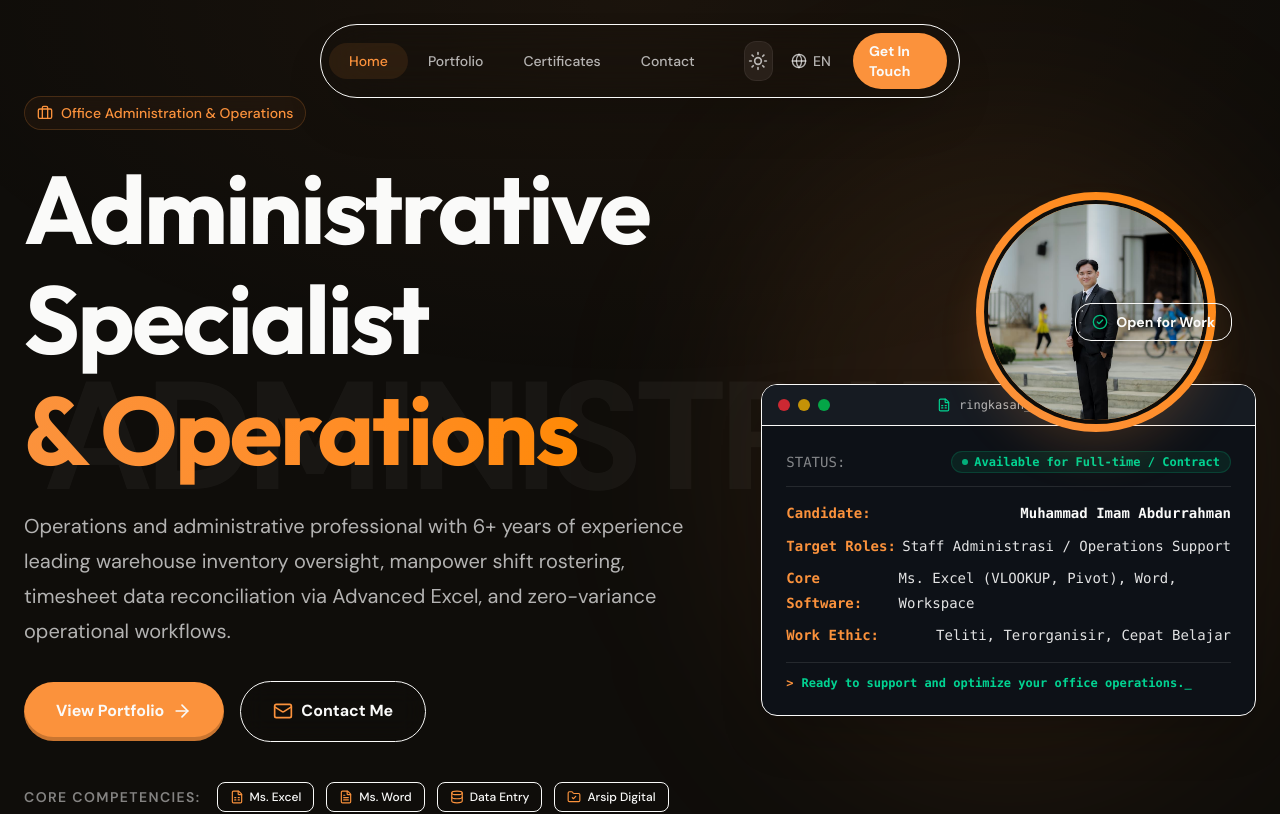
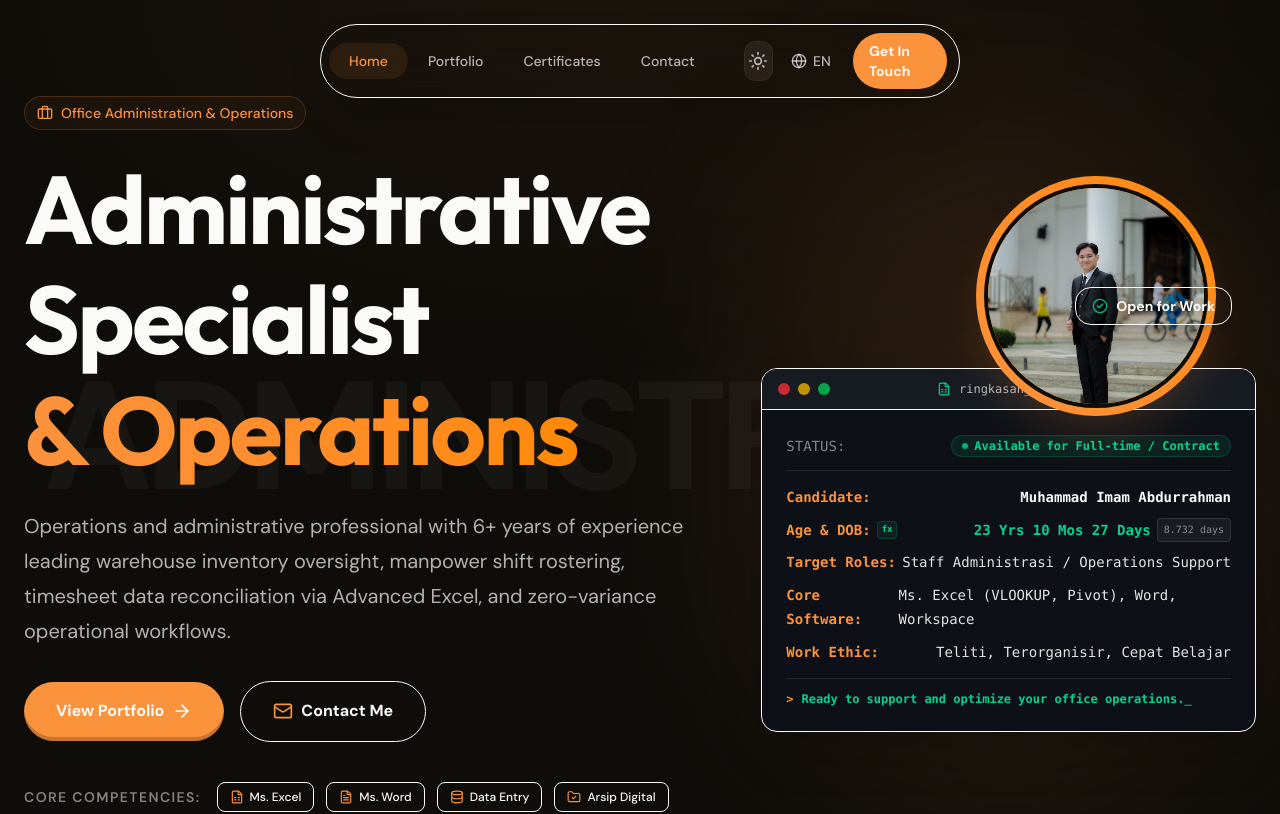
Before and after one commit to imamabdurrahmann/portfolio, a Next.js app: page / in a window 1280 px wide. Shown: the top 814 px of the page. Built offline with nearby package versions, Linux system fonts and the light colour scheme.

Commit message:
feat: add real-time dynamic age counter based on birth date (28 Dec 2002)

```diff
--- a/src/components/Banner.tsx
+++ b/src/components/Banner.tsx
@@ -6,6 +6,7 @@ import { Magnetic } from "./Magnetic";
 import { useLocale } from "@/i18n/LocaleProvider";
 import { motion } from "framer-motion";
 import { useState, useEffect } from "react";
+import { getLiveAge, AgeDetails } from "@/lib/age";
 
 const competencies = [
   { icon: FileSpreadsheet, label: "Ms. Excel" },
@@ -35,6 +36,17 @@ const TypewriterText = ({ text, delay = 0 }: { text: string; delay?: number }) =
 
 export function Banner() {
   const { t, locale } = useLocale();
+  const [mounted, setMounted] = useState(false);
+  const [age, setAge] = useState<AgeDetails>(() => getLiveAge());
+
+  useEffect(() => {
+    setMounted(true);
+    setAge(getLiveAge());
+    const interval = setInterval(() => {
+      setAge(getLiveAge());
+    }, 60000);
+    return () => clearInterval(interval);
+  }, []);
 
   return (
     <section className="hero-section relative w-full overflow-hidden flex items-center justify-center pt-32 pb-16 lg:pt-40 lg:pb-24 min-h-[95vh]">
@@ -169,6 +181,28 @@ export function Banner() {
                     <span className="text-foreground font-bold">Muhammad Imam Abdurrahman</span>
                   </div>
                   <div className="flex flex-col sm:flex-row sm:items-center justify-between gap-1">
+                    <span className="text-primary font-semibold flex items-center gap-1.5">
+                      <span>{locale === 'en' ? 'Age & DOB:' : 'Usia & Lahir:'}</span>
+                      <span
+                        className="text-[9px] px-1 py-0.2 rounded bg-emerald-500/10 text-emerald-400 border border-emerald-500/20 font-mono font-bold"
+                        title={locale === 'en' ? 'Calculated automatically every single day' : 'Terhitung otomatis setiap hari'}
+                      >
+                        fx
+                      </span>
+                    </span>
+                    <div className="text-foreground/90 flex items-center gap-1.5 flex-wrap sm:justify-end">
+                      <span className="font-bold text-emerald-400">
+                        {mounted ? (locale === 'en' ? age.formattedEn : age.formattedId) : `${age.years} Tahun`}
+                      </span>
+                      <span
+                        className="text-[10px] px-1.5 py-0.5 rounded bg-white/5 border border-white/10 text-foreground/50 font-mono"
+                        title={locale === 'en' ? 'Total days lived' : 'Total hari hidup'}
+                      >
+                        {mounted ? `${age.totalDaysFormatted} ${locale === 'en' ? 'days' : 'hari'}` : '28 Des 2002'}
+                      </span>
+                    </div>
+                  </div>
+                  <div className="flex flex-col sm:flex-row sm:items-center justify-between gap-1">
                     <span className="text-primary font-semibold">
                       {locale === 'en' ? 'Target Roles:' : 'Minat Posisi:'}
                     </span>
--- /dev/null
+++ b/src/lib/age.ts
@@ -0,0 +1,45 @@
+export interface AgeDetails {
+  years: number;
+  months: number;
+  days: number;
+  totalDays: number;
+  totalDaysFormatted: string;
+  formattedId: string;
+  formattedEn: string;
+  dobFormattedId: string;
+  dobFormattedEn: string;
+}
+
+export function getLiveAge(referenceDate?: Date): AgeDetails {
+  const birthDate = new Date(2002, 11, 28); // 28 Desember 2002
+  const now = referenceDate || new Date();
+
+  let years = now.getFullYear() - birthDate.getFullYear();
+  let months = now.getMonth() - birthDate.getMonth();
+  let days = now.getDate() - birthDate.getDate();
+
+  if (days < 0) {
+    months--;
+    const prevMonthDays = new Date(now.getFullYear(), now.getMonth(), 0).getDate();
+    days += prevMonthDays;
+  }
+  if (months < 0) {
+    years--;
+    months += 12;
+  }
+
+  const diffTime = Math.abs(now.getTime() - birthDate.getTime());
+  const totalDays = Math.floor(diffTime / (1000 * 60 * 60 * 24));
+
+  return {
+    years,
+    months,
+    days,
+    totalDays,
+    totalDaysFormatted: totalDays.toLocaleString("id-ID"),
+    formattedId: `${years} Thn ${months} Bln ${days} Hari`,
+    formattedEn: `${years} Yrs ${months} Mos ${days} Days`,
+    dobFormattedId: "28 Des 2002",
+    dobFormattedEn: "Dec 28, 2002",
+  };
+}
```
